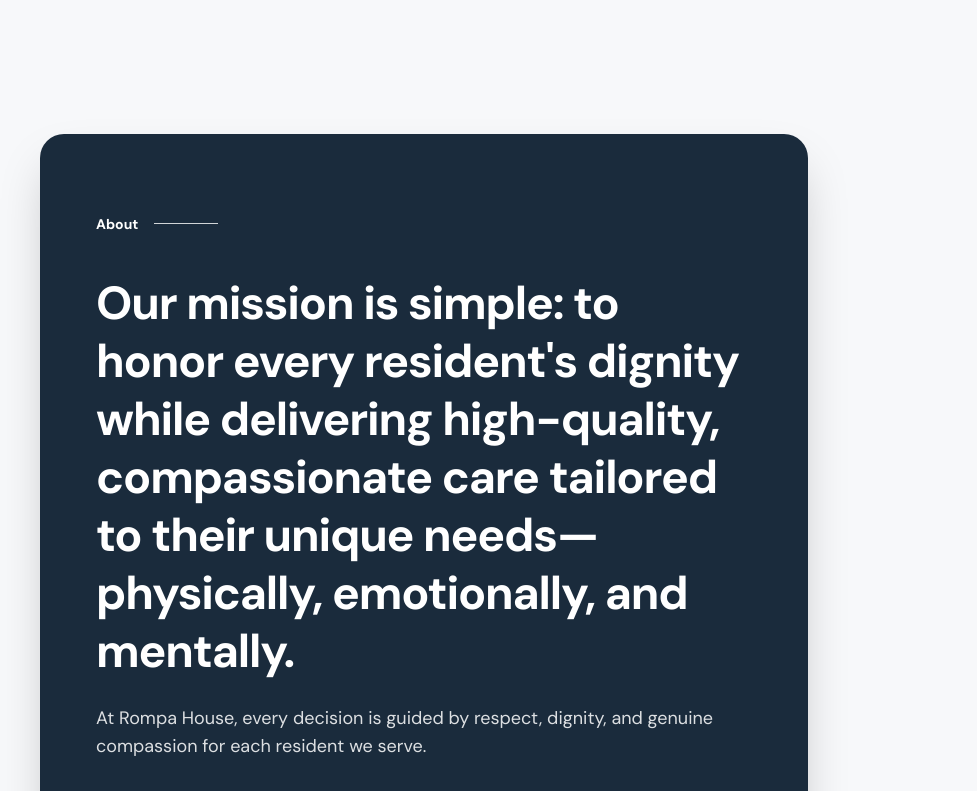
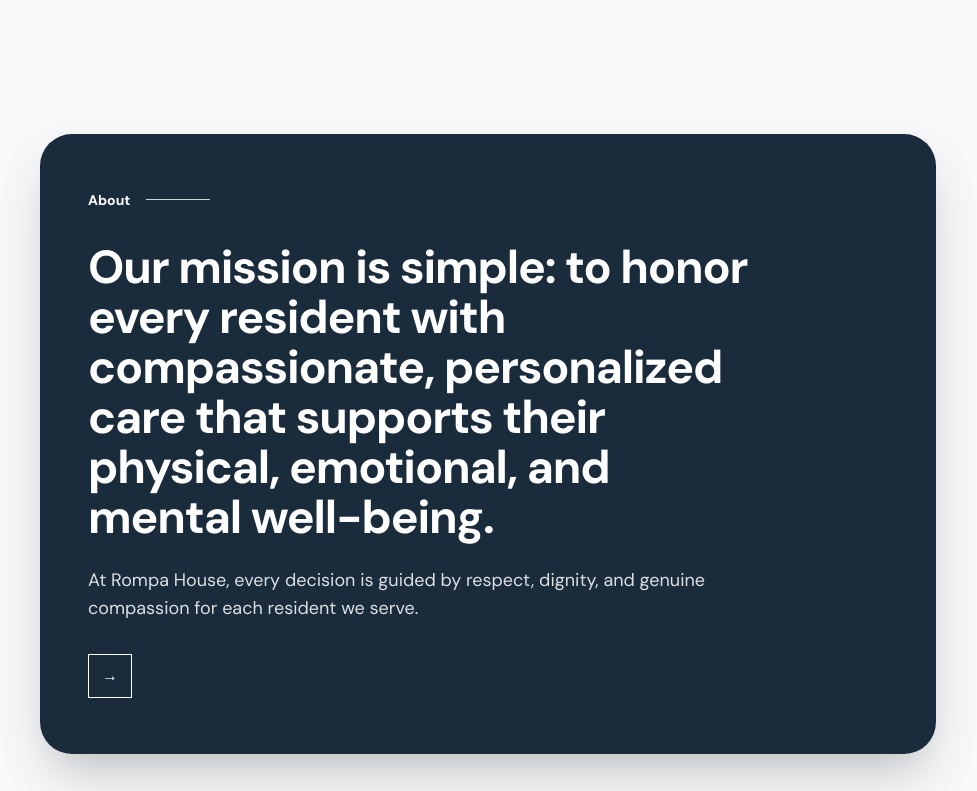
Before and after one commit to WillieKM/RompaHouse, a Next.js app: page / in a window 1280 px wide. Shown: the part 1520-2311 px from the top of the page, without its empty margins (0-977 px from the left). Built offline with nearby package versions, Linux system fonts and the light colour scheme.

Commit message:
Refactor MissionSection styles and update mission statement
Updated the MissionSection component to enhance styling and improve the mission statement for clarity and impact.

```diff
--- a/src/app/components/MissionSection.tsx
+++ b/src/app/components/MissionSection.tsx
@@ -3,19 +3,19 @@ import Link from 'next/link';
 
 export default function MissionSection() {
   return (
-    <section className="px-6 md:px-10 py-24 bg-background">
+    <section className="px-6 md:px-10 py-20 md:py-24 bg-background">
       <div className="max-w-7xl mx-auto">
-        <div className="bg-dark-bg text-white rounded-3xl px-8 md:px-14 py-14 md:py-20 shadow-2xl max-w-3xl">
-          <div className="flex items-center gap-4 mb-10">
+        <div className="bg-dark-bg text-white rounded-[2rem] px-8 md:px-12 py-12 md:py-14 shadow-2xl max-w-4xl">
+          <div className="flex items-center gap-4 mb-8">
             <p className="text-sm font-bold">About</p>
             <span className="w-16 h-px bg-white/80" />
           </div>
 
-          <h2 className="text-3xl md:text-[2.9rem] font-bold leading-tight tracking-tight max-w-3xl mb-6">
-            Our mission is simple: to honor every resident&apos;s dignity while delivering high-quality, compassionate care tailored to their unique needs—physically, emotionally, and mentally.
+          <h2 className="text-3xl md:text-[2.9rem] font-bold leading-[1.08] tracking-tight max-w-2xl mb-6">
+            Our mission is simple: to honor every resident with compassionate, personalized care that supports their physical, emotional, and mental well-being.
           </h2>
 
-          <p className="text-white/85 text-base md:text-lg leading-relaxed max-w-3xl mb-8">
+          <p className="text-white/85 text-base md:text-lg leading-relaxed max-w-2xl mb-8">
             At Rompa House, every decision is guided by respect, dignity, and genuine compassion for each resident we serve.
           </p>
 
```
